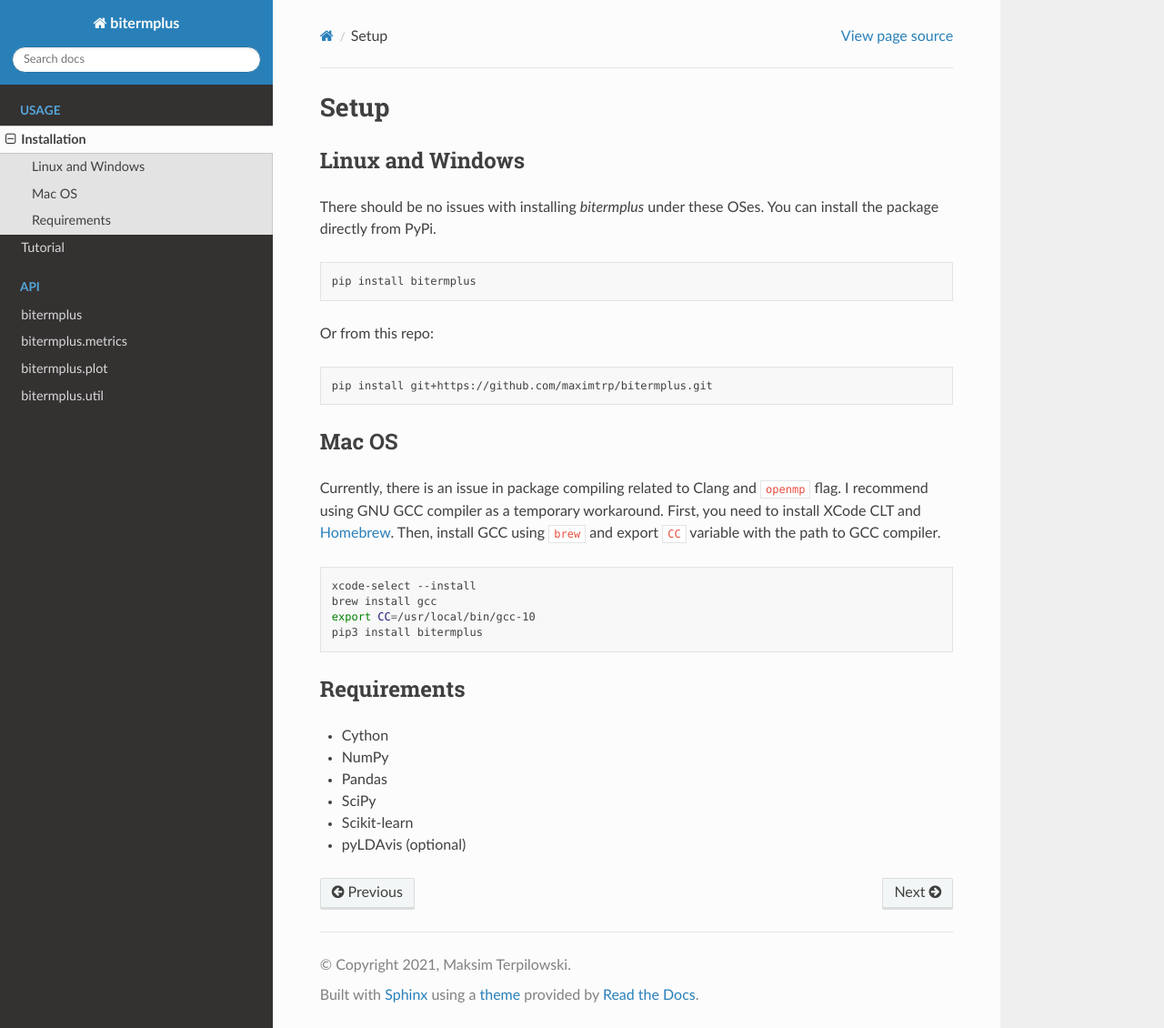
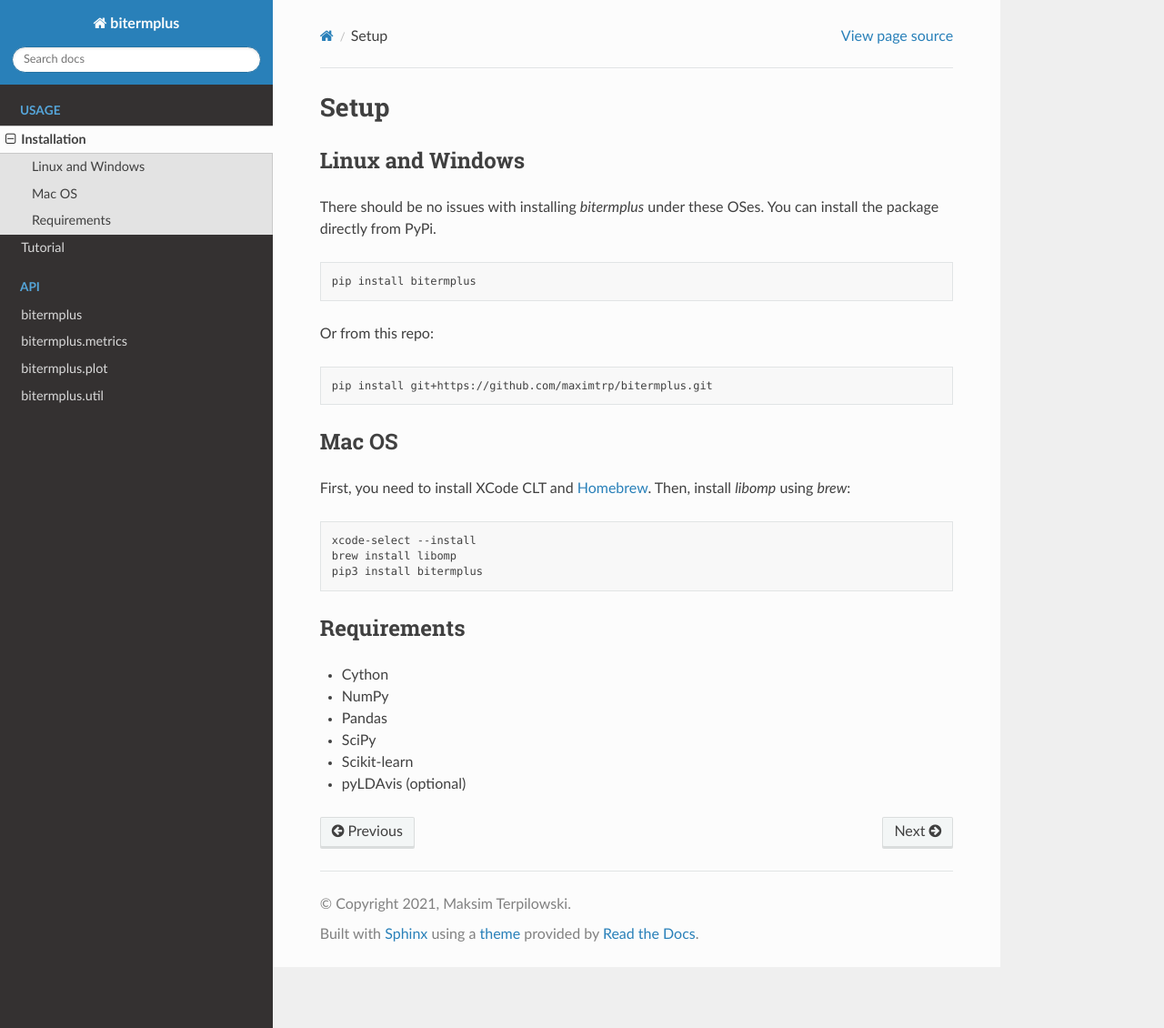
Before and after one commit to maximtrp/bitermplus, a Sphinx documentation site: the page built from docs/source/install.rst, in a window 1280 px wide and 1130 px high. Shown: the whole window at 91% size. Built offline with Sphinx 7.4.7 and the Read the Docs theme 2.0.0, drawn with Linux system fonts in a browser that asks for light colours.

Commit message:
building under mac os fixed

```diff
--- a/docs/source/install.rst
+++ b/docs/source/install.rst
@@ -4,7 +4,8 @@ Setup
 Linux and Windows
 ~~~~~~~~~~~~~~~~~
 
-There should be no issues with installing *bitermplus* under these OSes. You can install the package directly from PyPi.
+There should be no issues with installing *bitermplus* under these OSes.
+You can install the package directly from PyPi.
 
 .. code-block:: bash
 
@@ -19,16 +20,13 @@ Or from this repo:
 Mac OS
 ~~~~~~
 
-Currently, there is an issue in package compiling related to Clang and ``openmp`` flag.
-I recommend using GNU GCC compiler as a temporary workaround.
 First, you need to install XCode CLT and `Homebrew <https://brew.sh>`_.
-Then, install GCC using ``brew`` and export ``CC`` variable with the path to GCC compiler.
+Then, install `libomp` using `brew`:
 
 .. code-block:: bash
 
     xcode-select --install
-    brew install gcc
-    export CC=/usr/local/bin/gcc-10
+    brew install libomp
     pip3 install bitermplus
 
 Requirements
--- a/setup.cfg
+++ b/setup.cfg
@@ -1,6 +1,6 @@
 [metadata]
 name = bitermplus
-version = 0.5.0
+version = attr: bitermplus.__version__
 author = maximtrp
 author_email = maximtrp@gmail.com
 description = Biterm Topic Model
@@ -8,6 +8,7 @@ long_description = file: README.md
 long_description_content_type = text/markdown
 license = MIT
 url = https://github.com/maximtrp/bitermplus
+keywords = topic model, machine learning, nlp
 classifiers =
     Programming Language :: Python :: 3
     License :: OSI Approved :: MIT License
--- a/src/bitermplus/__init__.py
+++ b/src/bitermplus/__init__.py
@@ -1,3 +1,4 @@
+__version__ = '0.5.1'
 __all__ = ['BTM', 'BTMv1', 'util', 'metrics']
 
 from bitermplus.btm import BTM
```
Also changed, not shown: README.md (+2 -5 lines), setup.py (+12 -6 lines).
